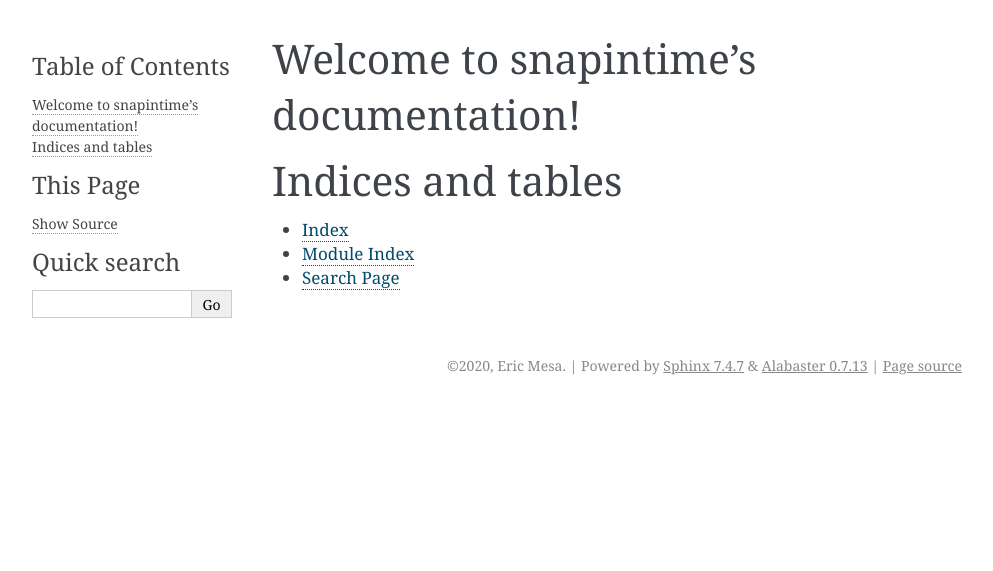
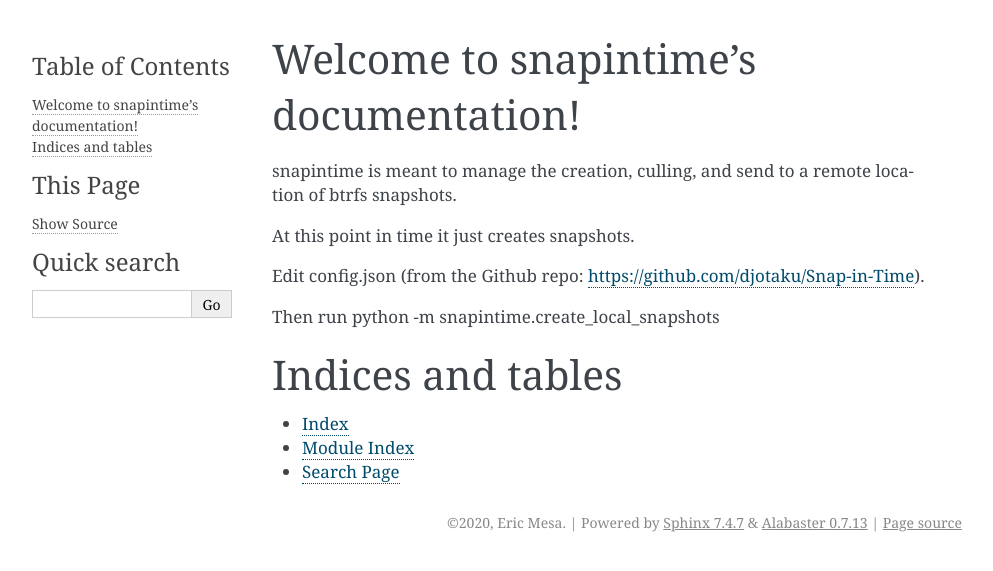
Before and after one commit to djotaku/Snap-in-Time, a Sphinx documentation site: the page built from docs/index.rst, in a window 1280 px wide. Shown: the top 571 px of the page, without its empty margins (148-1141 px from the left). Built offline with Sphinx 7.4.7, drawn with Linux system fonts in a browser that asks for light colours.

Commit message:
Documentation stuff

```diff
--- a/docs/conf.py
+++ b/docs/conf.py
@@ -10,27 +10,28 @@
 # add these directories to sys.path here. If the directory is relative to the
 # documentation root, use os.path.abspath to make it absolute, like shown here.
 #
-# import os
-# import sys
-# sys.path.insert(0, os.path.abspath('.'))
+import os
+import sys
+sys.path.insert(0, os.path.abspath('.'))
+sys.path.insert(0, os.path.abspath('..'))
 
 
 # -- Project information -----------------------------------------------------
+from snapintime import __version__ as current_version
 
 project = 'snapintime'
 copyright = '2020, Eric Mesa'
 author = 'Eric Mesa'
 
 # The full version, including alpha/beta/rc tags
-release = '0.5.0'
+release = current_version
 
 
 # -- General configuration ---------------------------------------------------
-
 # Add any Sphinx extension module names here, as strings. They can be
 # extensions coming with Sphinx (named 'sphinx.ext.*') or your custom
 # ones.
-extensions = [
+extensions = ['sphinx.ext.autodoc'
 ]
 
 # Add any paths that contain templates here, relative to this directory.
--- a/docs/index.rst
+++ b/docs/index.rst
@@ -6,9 +6,19 @@
 Welcome to snapintime's documentation!
 ======================================
 
+snapintime is meant to manage the creation, culling, and send to a remote location of btrfs snapshots.
+
+At this point in time it just creates snapshots.
+
+Edit config.json (from the Github repo: https://github.com/djotaku/Snap-in-Time).
+
+Then run python -m snapintime.create_local_snapshots
+
 .. toctree::
    :maxdepth: 2
    :caption: Contents:
+
+   modules/create_local_snapshots
 
 
 
--- /dev/null
+++ b/docs/requirements.txt
@@ -0,0 +1 @@
+sphinx>=2.2
```
Also changed, not shown: docs/modules/create_local_snapshots.rst (added, +8 -0 lines), 1 other file.
